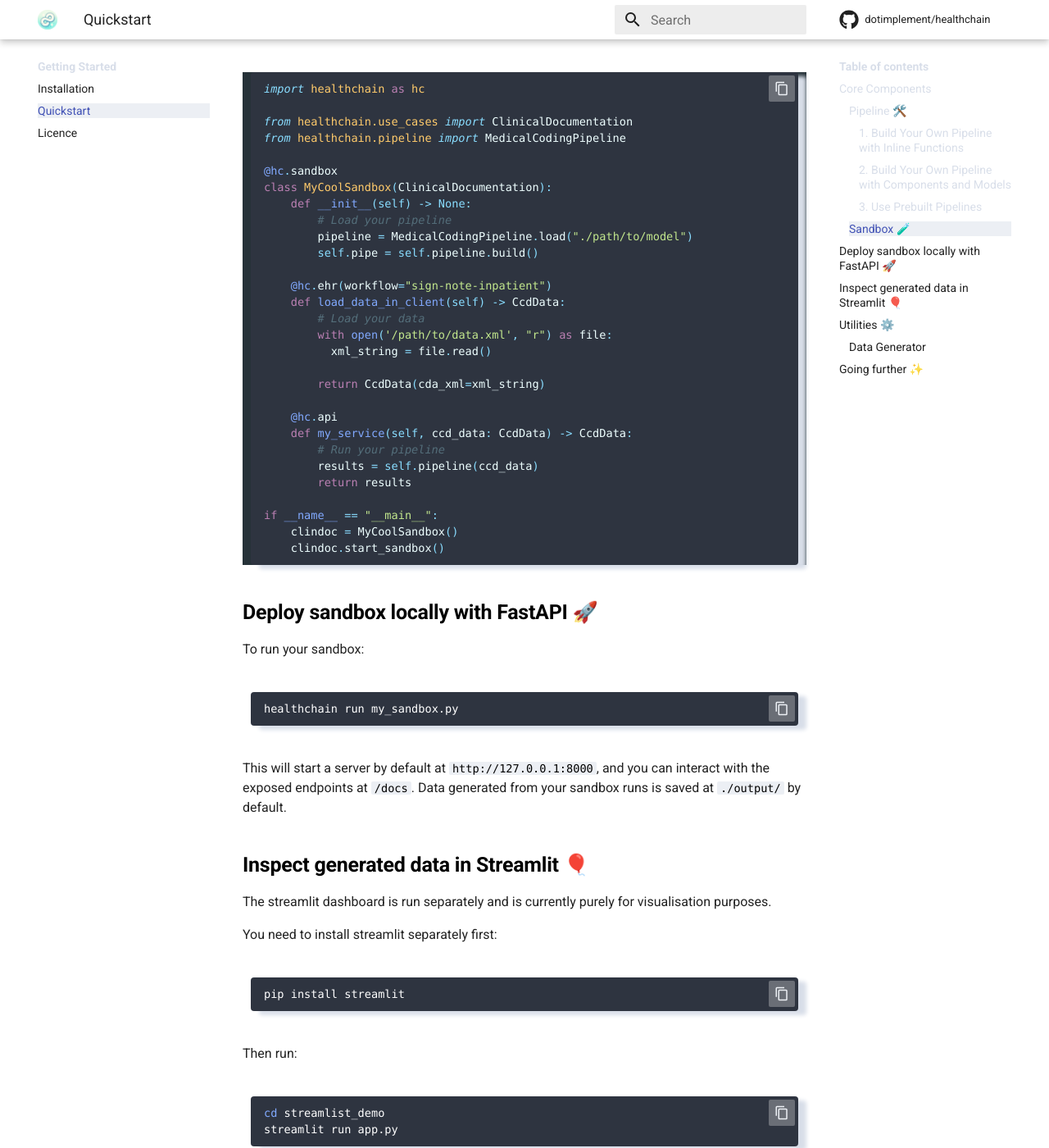
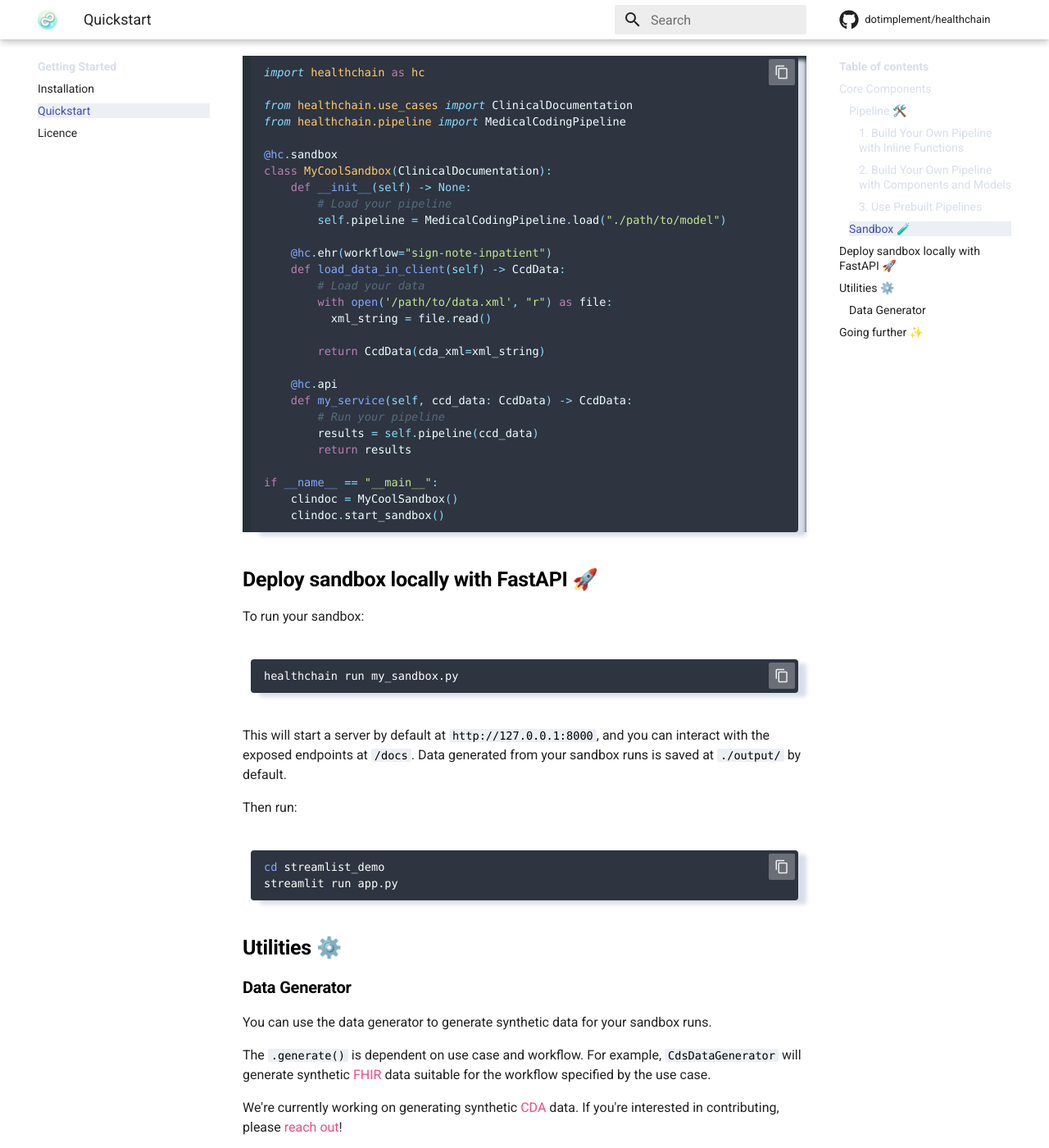
Before and after one commit to dotimplement/HealthChain, an MkDocs documentation site: the page built from docs/quickstart.md, in a window 1280 px wide and 1400 px high, scrolled down 2627 px. Shown: the whole window at 82% size. Built offline with MkDocs 1.6.1 and Material for MkDocs 9.7.7, drawn with Linux system fonts in a browser that asks for light colours; comment, search, counter and statistics services are not loaded; some of the changed text lies outside the part shown.

Commit message:
Update docs with usage

````diff
--- a/docs/quickstart.md
+++ b/docs/quickstart.md
@@ -80,10 +80,9 @@
 from healthchain.pipeline import MedicalCodingPipeline
 
 pipeline = MedicalCodingPipeline.load("./path/to/model")
-pipe = pipeline.build()
 
 doc = Document("Patient diagnosed with myocardial infarction.")
-doc = pipe(doc)
+doc = pipeline(doc)
 ```
 
 ### Sandbox 🧪
@@ -107,8 +106,7 @@
 class MyCoolSandbox(ClinicalDocumentation):
     def __init__(self) -> None:
         # Load your pipeline
-        pipeline = MedicalCodingPipeline.load("./path/to/model")
-        self.pipe = self.pipeline.build()
+        self.pipeline = MedicalCodingPipeline.load("./path/to/model")
 
     @hc.ehr(workflow="sign-note-inpatient")
     def load_data_in_client(self) -> CcdData:
@@ -139,13 +137,6 @@
 
 This will start a server by default at `http://127.0.0.1:8000`, and you can interact with the exposed endpoints at `/docs`. Data generated from your sandbox runs is saved at `./output/` by default.
 
-## Inspect generated data in Streamlit 🎈
-The streamlit dashboard is run separately and is currently purely for visualisation purposes.
-
-You need to install streamlit separately first:
-```bash
-pip install streamlit
-```
 Then run:
 
 ```bash
@@ -158,7 +149,7 @@
 
 You can use the data generator to generate synthetic data for your sandbox runs.
 
-The `.generate()` is dependent on use case and workflow. For example, `CdsDataGenerator` will generate synthetic [FHIR](https://build.fhir.org/) data suitable for the workflow specified by the use case.
+The `.generate()` is dependent on use case and workflow. For example, `CdsDataGenerator` will generate synthetic [FHIR](https://hl7.org/fhir/) data suitable for the workflow specified by the use case.
 
 We're currently working on generating synthetic [CDA](https://www.hl7.org.uk/standards/hl7-standards/cda-clinical-document-architecture/) data. If you're interested in contributing, please [reach out](https://discord.gg/UQC6uAepUz)!
 
````
Also changed, not shown: other parts of docs/quickstart.md (+1 -1 lines), docs/reference/pipeline/pipeline.md (+13 -6 lines), docs/reference/sandbox/service.md (+4 -6 lines), docs/reference/sandbox/use_cases/cds.md (+1 -1 lines).
